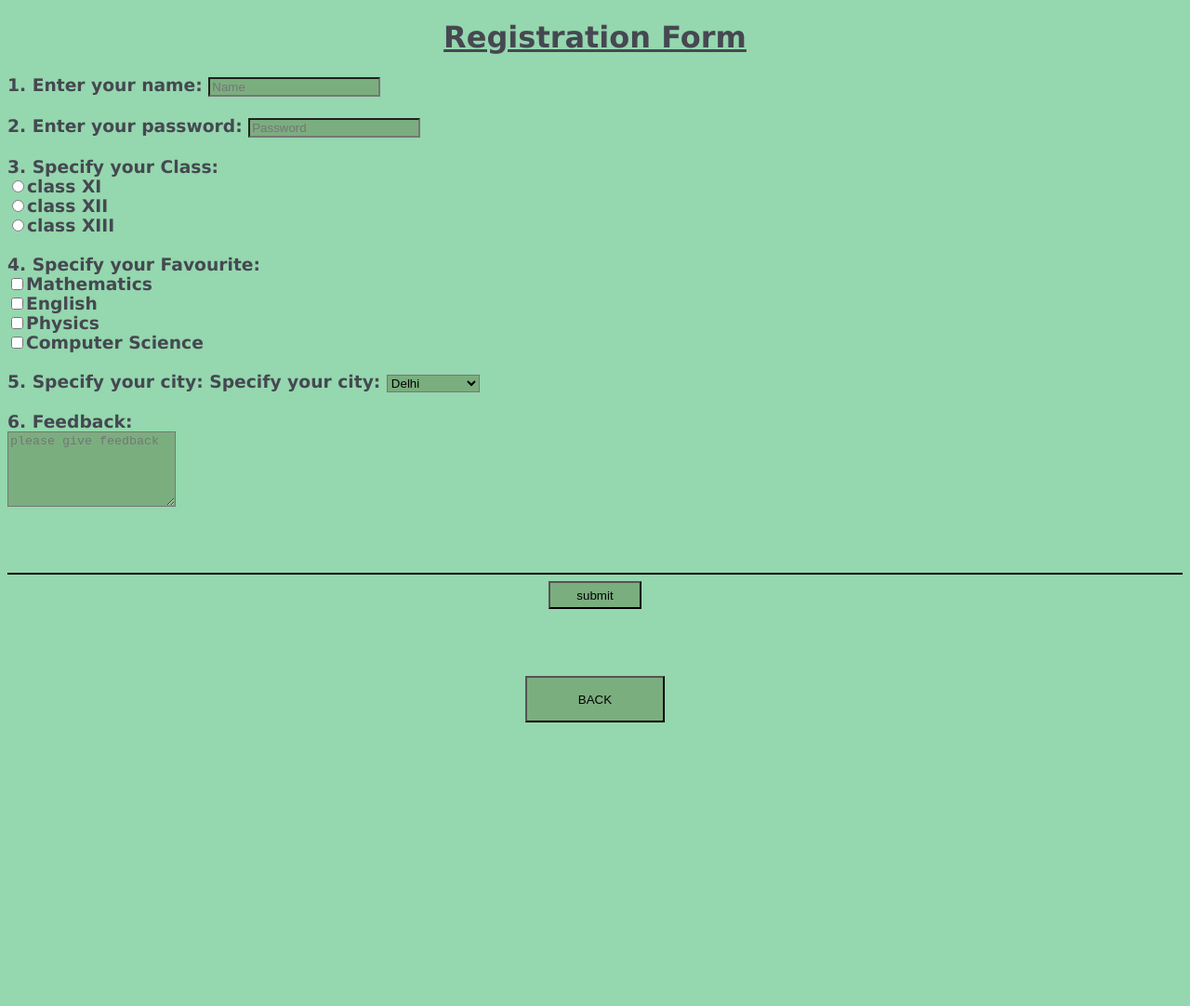
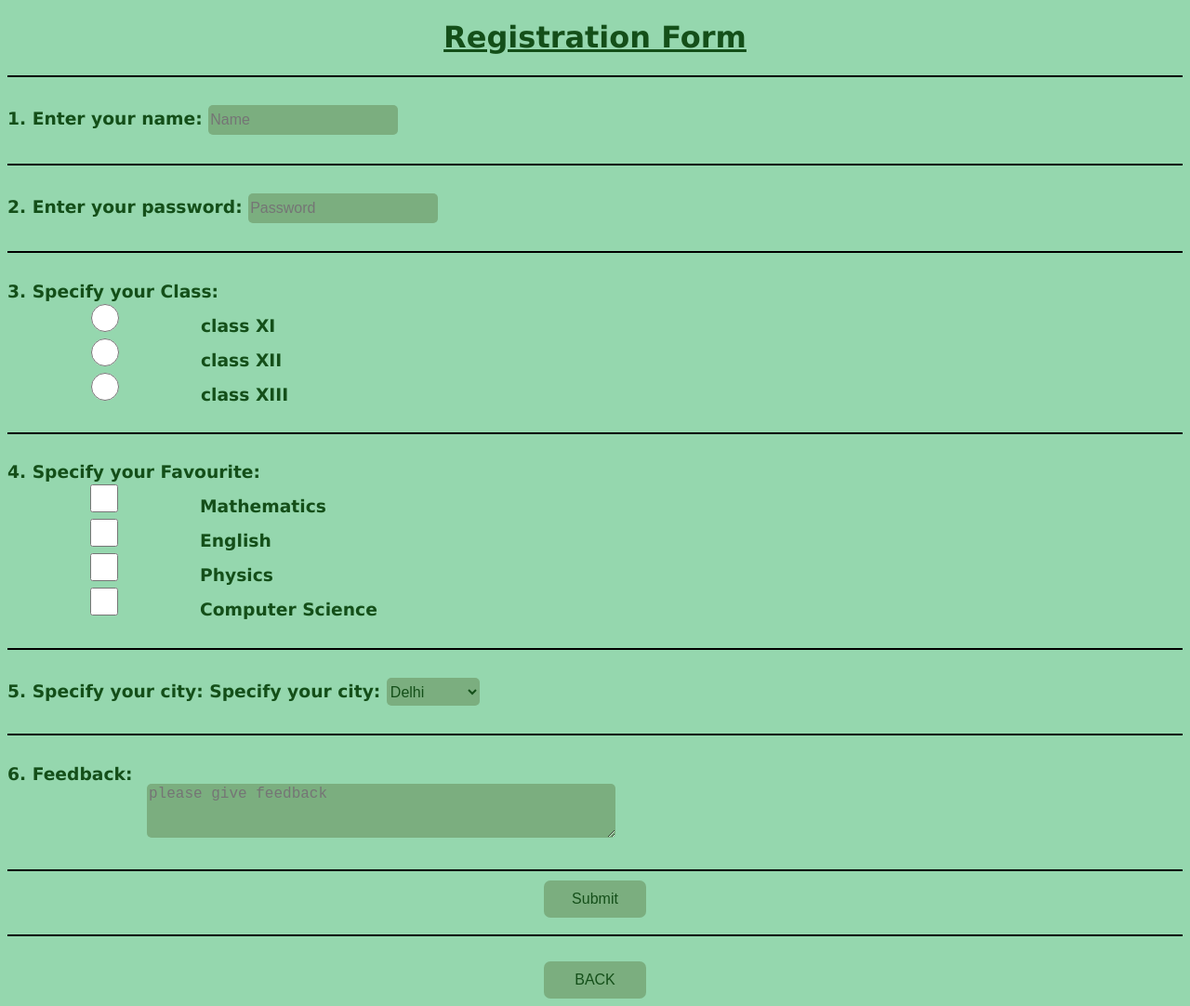
Before and after one commit to Nishank2606/WebDev.github.io, a plain HTML site: page form.html in a window 1280 px wide. Shown: the whole page at 93% size. Before the commit the page ends 800 px from the top, so only its background shows below. Drawn offline with Linux system fonts and the light colour scheme.

Commit message:
New Additions

```diff
--- a/edu.css
+++ b/edu.css
@@ -7,19 +7,36 @@ img{
 body{
     font-family: system-ui;
     background-color: #95D7AE;
+    color: #144f19;
 }
 hr{
     border: 1px solid black;
 }
 button{
     background-color: #7BAE7F;
-    height: 50px;
-    width: 150px;
-    margin: 0px 677px;
+    height: 40px;
+    width: 110px;
+    border-radius: 7px;
+    transition: 0.3s;
+    border: none;
+    font-size: 16px;
+    color: #144f19;
 }
 button:hover{
     background-color: #144f19;
-    height: 50px;
-    width: 150px;
-    margin: 0px 677px;
+    height: 40px;
+    width: 80px;
+    border-radius: 7px;
+    border: none;
+    transition: 0.3s;
+    font-size: 16px;
+    color: #7BAE7F;
 }
+a {
+    display: inline-block;
+  }
+.center{
+    display: flex;
+    justify-content: center;
+    align-items: center;
+  }
--- a/exp.css
+++ b/exp.css
@@ -1,19 +1,36 @@
 body{
     font-family: system-ui;
     background-color: #95D7AE;
+    color: #144f19;
 }
 hr{
     border: 1px solid black;
 }
 button{
-    margin: 450px 715px;
     background-color: #7BAE7F;
     height: 40px;
-    width: 80px;
+    width: 110px;
+    border-radius: 7px;
+    transition: 0.3s;
+    border: none;
+    font-size: 16px;
+    color: #144f19;
 }
 button:hover{
-    margin: 450px 715px;
     background-color: #144f19;
     height: 40px;
     width: 80px;
+    border-radius: 7px;
+    border: none;
+    transition: 0.3s;
+    font-size: 16px;
+    color: #7BAE7F;
 }
+a {
+    display: inline-block;
+  }
+.center{
+    display: flex;
+    justify-content: center;
+    align-items: center;
+  }
--- a/form.css
+++ b/form.css
@@ -2,58 +2,102 @@ body{
     font-family: verdana;
     color: #454851;
     background-color: #95D7AE;
+    color:  #144f19;
 }
 hr{
     border: 1px solid black;
 }
 input:hover{
     background-color: #2f5a33;
+    border-radius: 5px;
+    height: 30px;
+    width: 200px;
+    font-size: 16px;
+    color: #95D7AE;
+    border: none;
 }
 select:hover{
     background-color: #2f5a33;
+    border-radius: 5px;
     color:#95D7AE;
-}
-button:hover{
-    background-color: #2f5a33;
-    height: 50px;
-    width: 150px;
-    position: absolute;
-    top: 94%;
-    left: 50%;
-    transform: translate(-50%, -50%);
-}
-#neo:hover{
-    background-color: #2f5a33;
     height: 30px;
     width: 100px;
-    position: absolute;
-    top: 80%;
-    left: 50%;
-    transform: translate(-50%, -50%);
+    font-size: 16px;
+    color: #144f19;
+    border: none;
 }
-#neo{
+input{
+    background-color: #7BAE7F;
+    border-radius: 5px;
+    height: 30px;
+    width: 200px;
+    font-size: 16px;
+    color: #144f19;
+    border: none;
+}
+select{
+    background-color: #7BAE7F;
+    border-radius: 5px;
     height: 30px;
     width: 100px;
-    position: absolute;
-    top: 80%;
-    left: 50%;
-    transform: translate(-50%, -50%);
+    font-size: 16px;
+    color: #144f19;
+    border: none;
+}
+textarea{
+    background-color: #7BAE7F;
+    border-radius: 5px;
+    font-size: 16px;
+    width: 500px;
+    margin: 0px 150px;
+    color: #144f19;
+    border: none;
 }
 button{
     background-color: #7BAE7F;
-    height: 50px;
-    width: 150px;
-    position: absolute;
-    top: 94%;
-    left: 50%;
-    transform: translate(-50%, -50%);
+    height: 40px;
+    width: 110px;
+    border-radius: 7px;
+    transition: 0.3s;
+    border: none;
+    font-size: 16px;
+    color: #144f19;
 }
-input{
+button:hover{
+    background-color: #144f19;
+    height: 40px;
+    width: 80px;
+    border-radius: 7px;
+    border: none;
+    transition: 0.3s;
+    font-size: 16px;
+    color: #7BAE7F;
+}
+#neo:hover{
+    background-color: #144f19;
+    height: 40px;
+    width: 80px;
+    border-radius: 7px;
+    border: none;
+    transition: 0.3s;
+    font-size: 16px;
+    color: #7BAE7F;
+}
+#neo{
     background-color: #7BAE7F;
+    height: 40px;
+    width: 110px;
+    border-radius: 7px;
+    transition: 0.3s;
+    border: none;
+    font-size: 16px;
+    color: #144f19;
 }
-select{
-    background-color: #7BAE7F;
-}
-textarea{
-    background-color: #7BAE7F;
-}
+a {
+    display: inline-block;
+  }
+.center{
+    display: flex;
+    justify-content: center;
+    align-items: center;
+  }
--- a/form.html
+++ b/form.html
@@ -9,13 +9,19 @@
 <body>
     <h1 align="center"><b><u>Registration Form</u></b></h1>
     <h3>
+    <hr>
+    <br>
     <form action="/action.php">
         1. Enter your name:
         <input type="text" placeholder="Name">
             <br><br>
+            <hr>
+            <br>
         2. Enter your password:
         <input type="password" placeholder="Password">
             <br><br>
+            <hr>
+            <br>
         3. Specify your Class:
         <br>
         <label for="101">
@@ -30,6 +36,8 @@
             <input type="radio" value="class XIII" name="class" id="103">class XIII
         </label>
             <br><br>
+            <hr>
+            <br>
         4. Specify your Favourite:
         <br>
         <label for="1" >
@@ -48,6 +56,8 @@
                <input type="checkbox" value="cs" name="subject" id="4">Computer Science
         </label>
             <br><br>
+            <hr>
+            <br>
         5. Specify your city:
         <label for="city">Specify your city:</label>
         <select name="city" id="city">
@@ -57,16 +67,21 @@
         <option value="Navi Mumbai">Navi Mumbai</option>
         </select>
             <br><br>
+            <hr>
+            <br>
         6. Feedback:
-            <br>
-        <textarea name="feedback" id="101" placeholder="please give feedback" rows="5"></textarea>
+        <br>
+        <textarea name="feedback" id="101" placeholder="please give feedback" rows="3"></textarea>
             <br><br>
-        <input type="submit" value="submit" id="neo">
+            <hr>
+        <div class="center">
+        <input type="submit" value="Submit" id="neo">
+        </div>
     </form>
     </h3>
+    <hr>
     <br>
-    <hr>
-    <div align="center">
+    <div class="center">
         <a href="/projects.html"><button>BACK</button></h1></a>
     </div>
 </body>
--- a/index.css
+++ b/index.css
@@ -1,24 +1,37 @@
 body{
     font-family: system-ui;
     font-size: 20px;
+    background-color:  #95D7AE;
+    color: #144f19;
 }
 hr{
     border: 2px solid #494949;
 }
-body{
-    background-color:  #95D7AE;
+button{
+    background-color: #7BAE7F;
+    height: 50px;
+    width: 200px;
+    border-radius: 7px;
+    transition: 0.3s;
+    border: none;
+    font-size: 16px;
+    color: #144f19;
 }
 button:hover{
     background-color: #144f19;
-    margin: 0px 690px;
     height: 50px;
     width: 150px;
-    font-size: 15px;
+    border-radius: 7px;
+    border: none;
+    transition: 0.3s;
+    font-size: 16px;
+    color: #7BAE7F;
 }
-button{
-    background-color: #7BAE7F;
-    margin: 0px 690px;
-    height: 50px;
-    width: 150px;
-    font-size: 15px;
-}
+a {
+    display: inline-block;
+  }
+.center{
+    display: flex;
+    justify-content: center;
+    align-items: center;
+  }
--- a/projects.css
+++ b/projects.css
@@ -10,13 +10,39 @@ body{
 }
 button{
     background-color: #247BA0;
+    color: #032471;
     height: 50px;
     width: 150px;
-    margin: 0px 690px;
+    border-radius: 7px;
+    border: none;
+    font-size: 18px;
+    transition: 0.3s;
 }
 button:hover{
-    background-color: #0A2463;
+    background-color: #032471;
+    color: #247BA0;
     height: 50px;
-    width: 150px;
-    margin: 0px 690px;
+    width: 100px;
+    border-radius: 7px;
+    border: none;
+    font-size: 18px;
+    transition: 0.3s;
 }
+a {
+    display: inline-block;
+  }
+.center{
+    display: flex;
+    justify-content: center;
+    align-items: center;
+  }
+  #butter{
+    width: 110px;
+    height: 40px;
+    font-size: 16px;
+  }
+  #butter:hover{
+    width: 80px;
+    height: 40px;
+    font-size: 16px;
+  }
--- a/table.css
+++ b/table.css
@@ -10,17 +10,31 @@ body{
 hr{
     border: 1px solid black;
 }
-button{
+  button {
     background-color: #DB7F8E;
-    margin: 100px 675px;
-    height: 50px;
-    width: 150px;
-    color: #FFDBDA;
-}
-button:hover{
-    background-color: #e2150e;
-    margin: 100px 675px;
-    height: 50px;
-    width: 150px;
-    color: #d8afad;
-}
+    height: 40px;
+    width: 110px;
+    color: #f9b7b5;
+    border-radius: 7px;
+    border: none;
+    font-size: 16px;
+    transition: 0.3s;
+  }
+  button:hover {
+    background-color: #f9b7b5;;
+    height: 40px;
+    width: 80px;
+    color: #DB7F8E;
+    border-radius: 7px;
+    border: none;
+    font-size: 16px;
+    transition: 0.3s;
+  }
+  a {
+    display: inline-block;
+  }
+  .center{
+    display: flex;
+    justify-content: center;
+    align-items: center;
+  }
```
Also changed, not shown: edu.html (+2 -0 lines), exp.html (+3 -0 lines), index.html (+6 -0 lines), projects.html (+9 -1 lines), table.html (+3 -0 lines).
